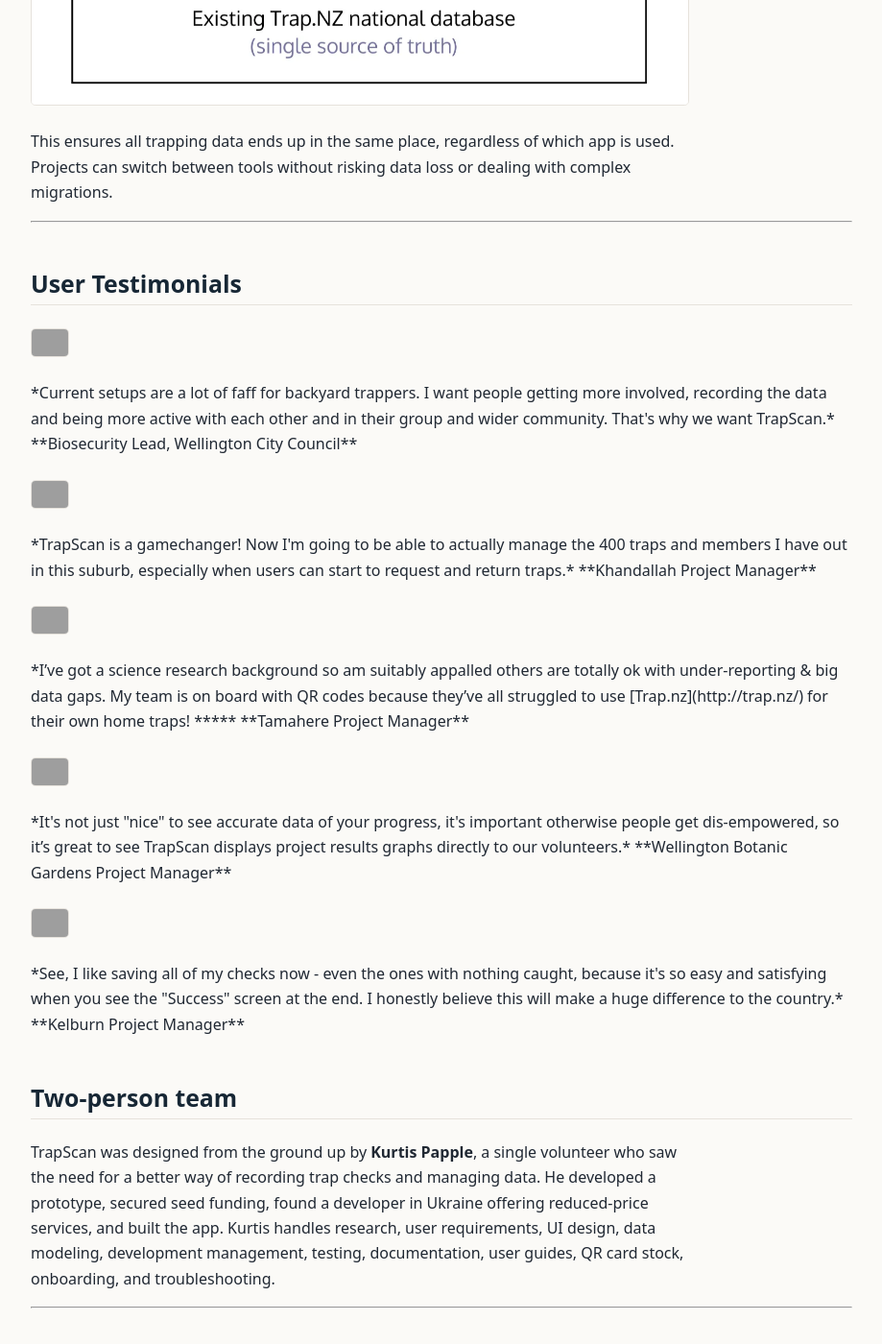
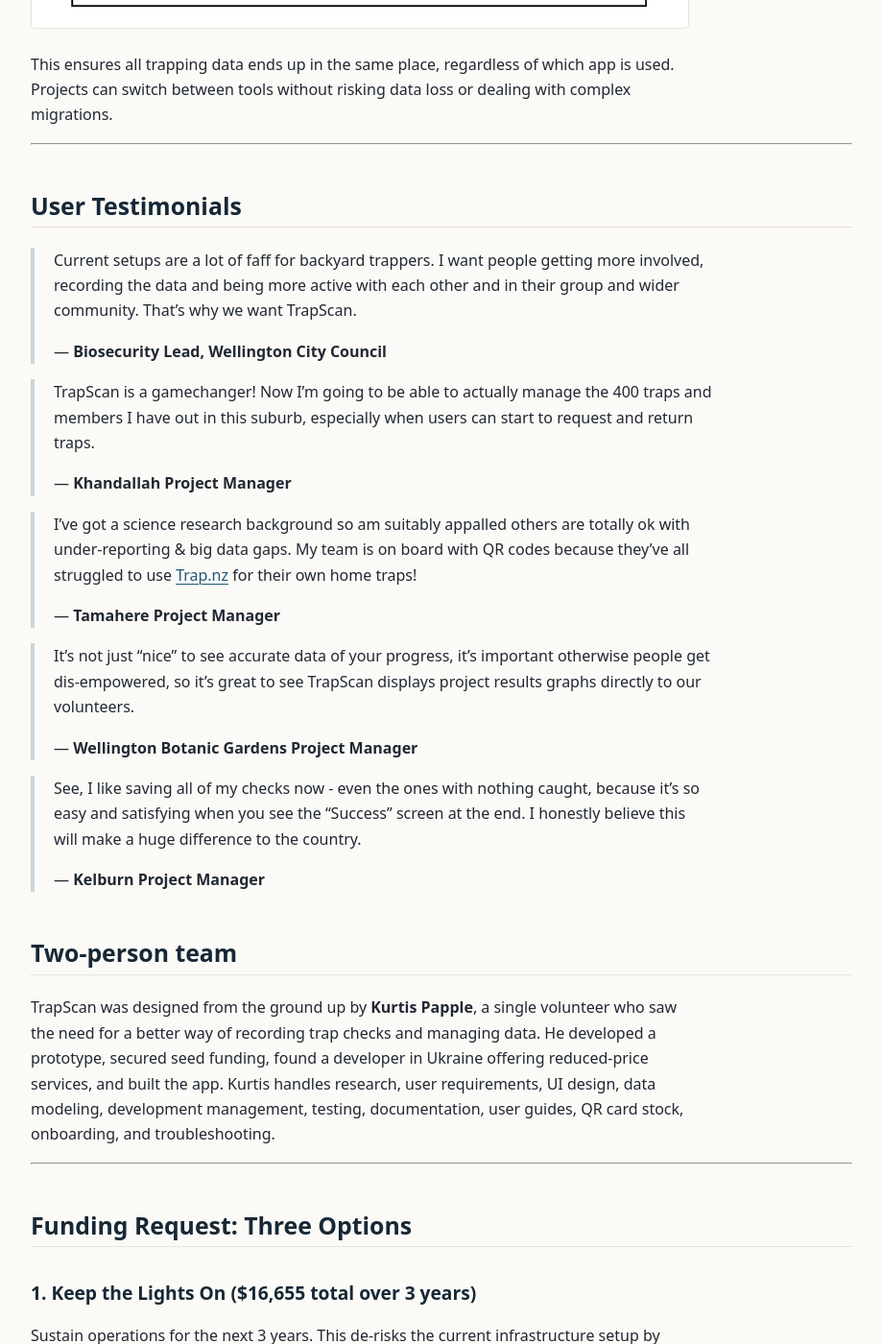
Before and after one commit to KurtisStirling/portfolio, a Jekyll site: the page built from items/trapscan-business-case/index.md, in a window 1280 px wide and 1400 px high, scrolled down 5007 px. Shown: the whole window at 96% size, without its empty margins (180-1099 px from the left). Built offline with Jekyll 4.4.1, drawn with Linux system fonts in a browser that asks for light colours; some of the changed text lies outside the part shown; grey boxes are pictures that could not be loaded.

Commit message:
Clean up Notion callouts and defer portfolio images

```diff
--- a/_layouts/default.html
+++ b/_layouts/default.html
@@ -13,7 +13,7 @@
     </header>
     <main class="content">
       {% unless page.url == '/' %}<nav class="breadcrumb" aria-label="Breadcrumb"><a href="{{ '/' | relative_url }}">← All work</a></nav>{% endunless %}
-      {{ content }}
+      {{ content | replace: '<img ', '<img loading="lazy" decoding="async" ' }}
     </main>
     <footer class="site-footer">Kurtis Papple · <a href="{{ '/' | relative_url }}">Portfolio</a></footer>
   </body>
--- a/items/trapscan-business-case/index.md
+++ b/items/trapscan-business-case/index.md
@@ -23,7 +23,7 @@ New Zealand’s predator-free movement has over **200,000 volunteers** (Morton,
 
 Most investment to date has focused on trap development, with almost none allocated to project and data management tools, or supporting recruitment and engagement of volunteers.
 
-→ **TrapScan is **that investment** in data and project management ****
+→ **TrapScan is that investment in data and project management**
 
 Trap.NZ is the only other existing solution, but is designed for advanced users and large rural traplines. Trap.NZ’s features are not suited for backyard trapping communities.
 
@@ -55,14 +55,7 @@ TrapScan has interest from all over the country, but currently only serves 0.1%
 
 ![Stats mockup.JPG](dff32553-7b69-49cd-b512-bf2d2c7ff010.png)
 
-<aside>
-<img src="https://www.notion.so/icons/playback-play_pink.svg" alt="https://www.notion.so/icons/playback-play_pink.svg" width="40px" />
-
-A short Product Overview video is available by searching for ‘**TrapScan Promo video’** on **YouTube**
-
-Link: [https://www.youtube.com/watch?v=Gk8rcPV3u6Q](https://www.youtube.com/watch?v=Gk8rcPV3u6Q)
-
-</aside>
+A short [TrapScan product overview video](https://www.youtube.com/watch?v=Gk8rcPV3u6Q) is available on YouTube.
 
 ## Extension of Trap.NZ — not a direct competitor.
 
@@ -78,48 +71,25 @@ This ensures all trapping data ends up in the same place, regardless of which ap
 
 ## User Testimonials
 
-<aside>
-<img src="https://www.notion.so/icons/user_green.svg" alt="https://www.notion.so/icons/user_green.svg" width="40px" />
+> Current setups are a lot of faff for backyard trappers. I want people getting more involved, recording the data and being more active with each other and in their group and wider community. That's why we want TrapScan.
+>
+> — **Biosecurity Lead, Wellington City Council**
 
-*Current setups are a lot of faff for backyard trappers. I want people getting more involved, recording the data and being more active with each other and in their group and wider community. That's why we want TrapScan.*
+> TrapScan is a gamechanger! Now I'm going to be able to actually manage the 400 traps and members I have out in this suburb, especially when users can start to request and return traps.
+>
+> — **Khandallah Project Manager**
 
-**Biosecurity Lead, Wellington City Council**
+> I’ve got a science research background so am suitably appalled others are totally ok with under-reporting & big data gaps. My team is on board with QR codes because they’ve all struggled to use [Trap.nz](http://trap.nz/) for their own home traps!
+>
+> — **Tamahere Project Manager**
 
-</aside>
+> It's not just "nice" to see accurate data of your progress, it's important otherwise people get dis-empowered, so it’s great to see TrapScan displays project results graphs directly to our volunteers.
+>
+> — **Wellington Botanic Gardens Project Manager**
 
-<aside>
-<img src="https://www.notion.so/icons/user_green.svg" alt="https://www.notion.so/icons/user_green.svg" width="40px" />
-
-*TrapScan is a gamechanger! Now I'm going to be able to actually manage the 400 traps and members I have out in this suburb, especially when users can start to request and return traps.*
-
-**Khandallah Project Manager**
-
-</aside>
-
-<aside>
-<img src="https://www.notion.so/icons/user_green.svg" alt="https://www.notion.so/icons/user_green.svg" width="40px" />
-
-*I’ve got a science research background so am suitably appalled others are totally ok with under-reporting & big data gaps. My team is on board with QR codes because they’ve all struggled to use [Trap.nz](http://trap.nz/) for their own home traps! *****
-
-**Tamahere Project Manager**
-
-</aside>
-
-<aside>
-<img src="https://www.notion.so/icons/user_green.svg" alt="https://www.notion.so/icons/user_green.svg" width="40px" />
-
-*It's not just "nice" to see accurate data of your progress, it's important otherwise people get dis-empowered, so it’s great to see TrapScan displays project results graphs directly to our volunteers.*
- **Wellington Botanic Gardens Project Manager**
-
-</aside>
-
-<aside>
-<img src="https://www.notion.so/icons/user_green.svg" alt="https://www.notion.so/icons/user_green.svg" width="40px" />
-
-*See, I like saving all of my checks now - even the ones with nothing caught, because it's so easy and satisfying when you see the "Success" screen at the end. I honestly believe this will make a huge difference to the country.*
-**Kelburn Project Manager**
-
-</aside>
+> See, I like saving all of my checks now - even the ones with nothing caught, because it's so easy and satisfying when you see the "Success" screen at the end. I honestly believe this will make a huge difference to the country.
+>
+> — **Kelburn Project Manager**
 
 ## Two-person team
 
```
Also changed, not shown: items/flow-metrics-moe/index.md (+1 -4 lines), items/health-data-interop/index.md (+1 -7 lines).
